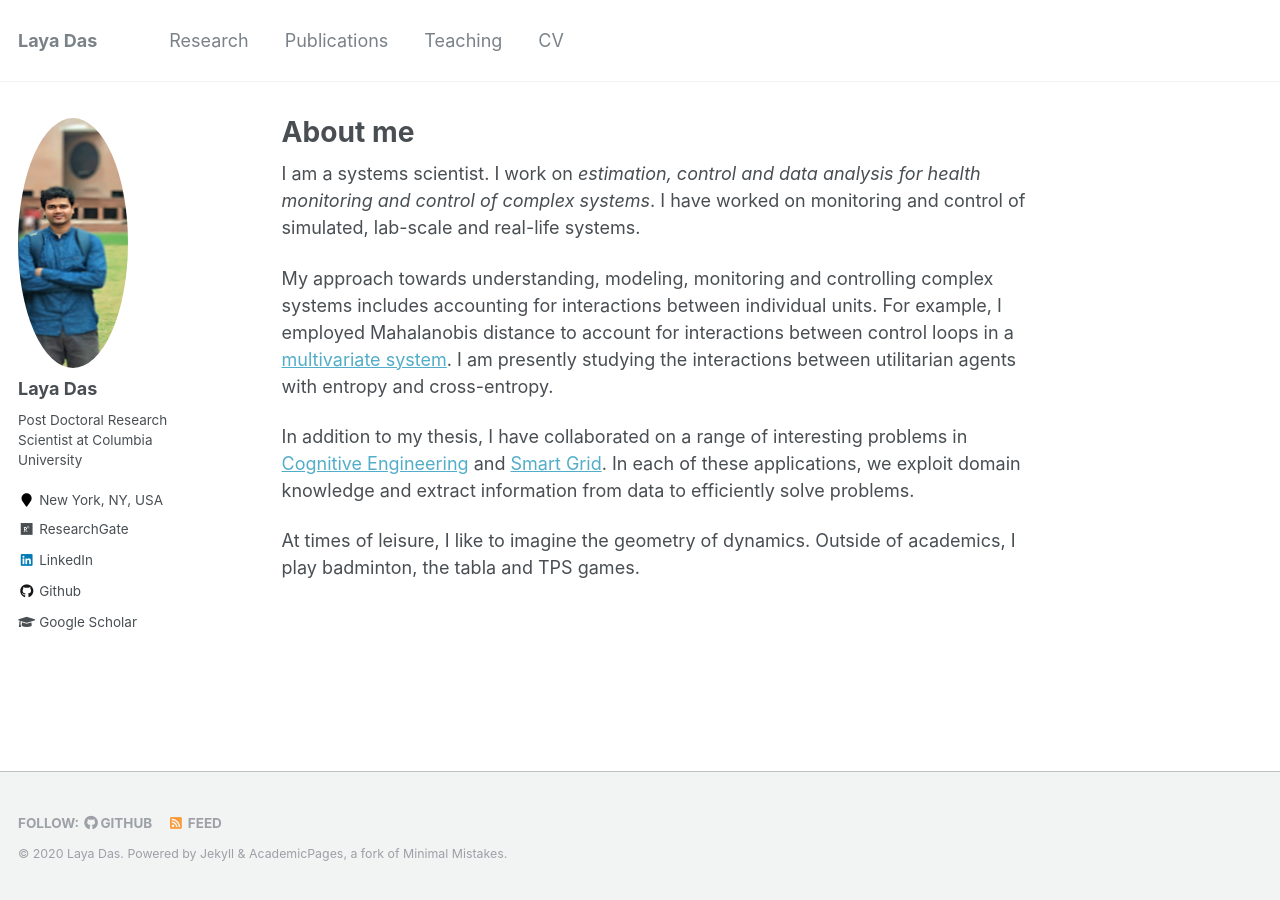
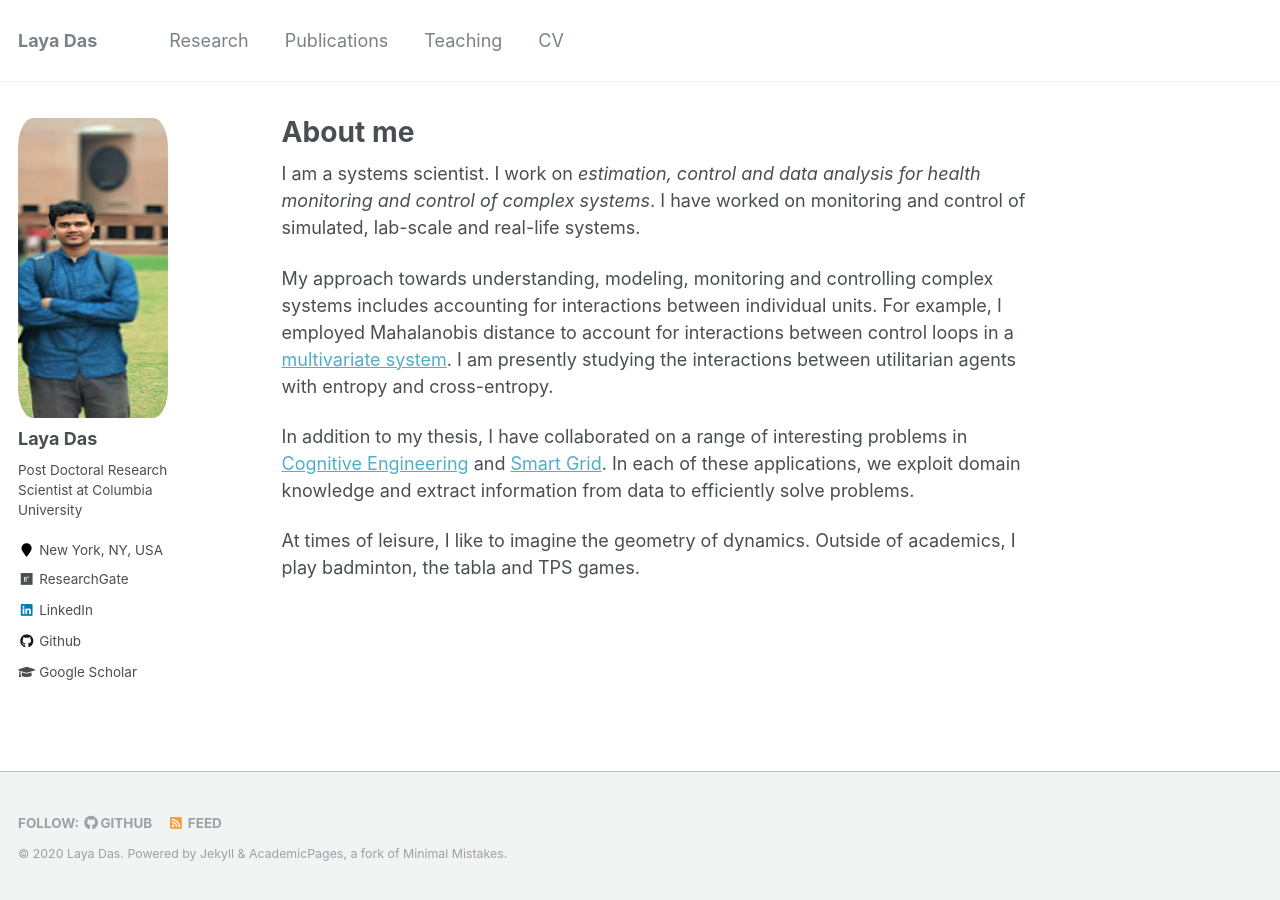
Before and after one commit to layadas/layadas.github.io, a Jekyll site: the page built from _pages/about.md, in a window 1280 px wide. Built offline with Jekyll 4.4.1, drawn with Linux system fonts in a browser that asks for light colours.

Commit message:
Update author-profile.html

```diff
--- a/_includes/author-profile.html
+++ b/_includes/author-profile.html
@@ -8,9 +8,9 @@
 <style>
 .avatar {
   vertical-align: middle;
-  width: 110px;
-  height: 250px;
-  border-radius: 50%;
+  width: 150px;
+  height: 300px;
+  border-radius: 10%;
 }
 </style>
   <div class="avatar">
```
